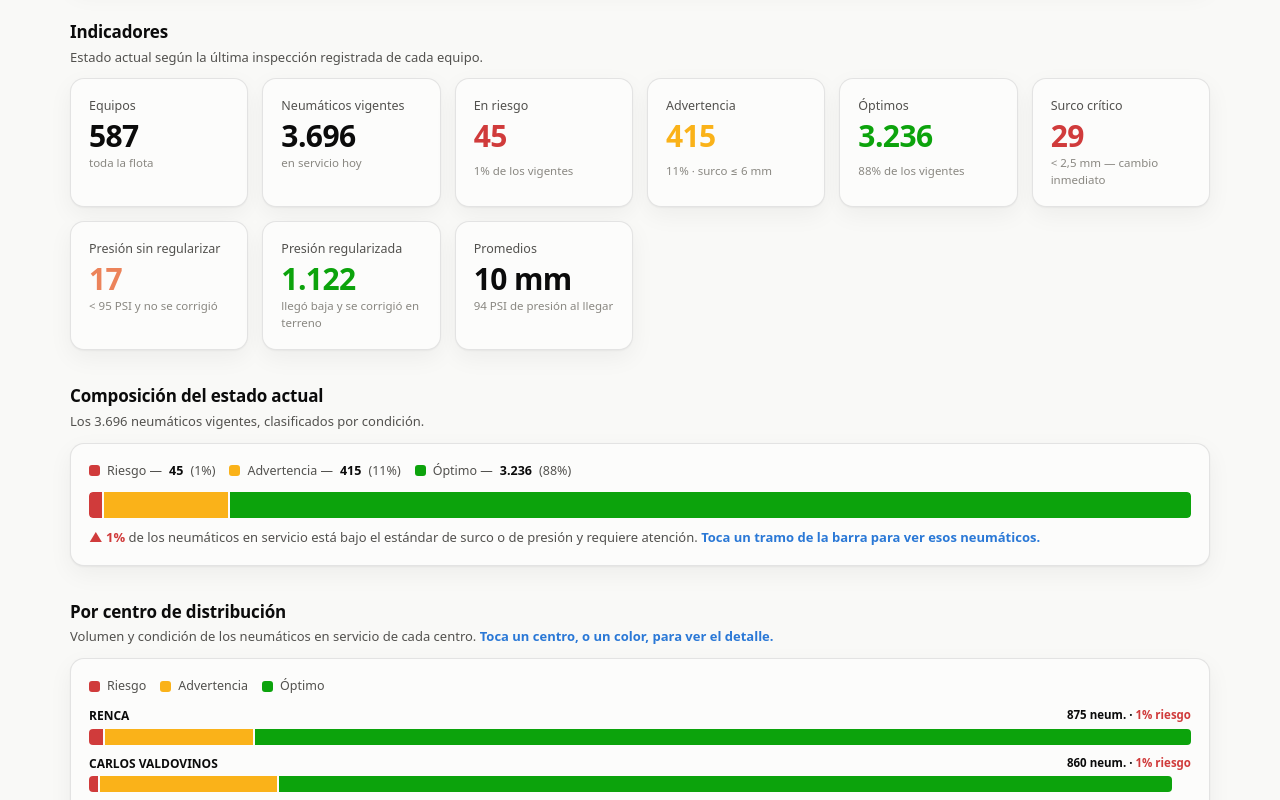
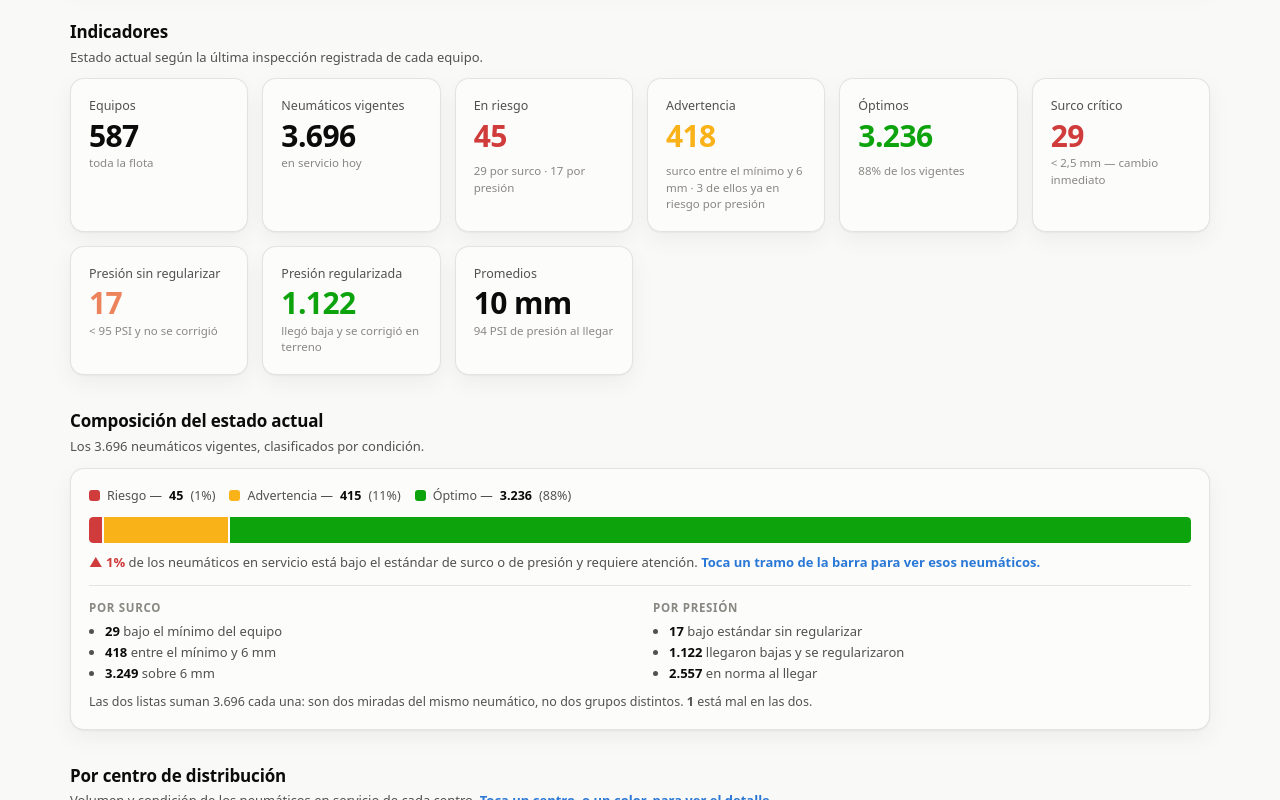
Before and after one commit to inspeccionneumatico-app/Inspeccion.neumatico, a React (Vite) app: page / in a window 1280 px wide. Shown: the part 500-1300 px from the top of the page. Built offline with nearby package versions, Linux system fonts and the light colour scheme.

Commit message:
Separa la alerta de surco de la de presion

```diff
--- a/src/App.jsx
+++ b/src/App.jsx
@@ -190,12 +190,14 @@ export default function App() {
                 onClick={() => abrir('Neumáticos vigentes', 'la última inspección de cada equipo')}
               />
               <Tile
-                label="En riesgo" value={fmt(a.riesgo)} hint={`${a.pctRiesgo}% de los vigentes`}
+                label="En riesgo" value={fmt(a.riesgo)}
+                hint={`${fmt(a.riesgoSurco + a.riesgoAmbos)} por surco · ${fmt(a.riesgoPresion + a.riesgoAmbos)} por presión`}
                 color="var(--critical)" pct={a.pctRiesgo}
                 onClick={() => abrirDonde('Neumáticos en riesgo', 'bajo el mínimo de surco, o presión baja sin regularizar', (f) => f.n === 'riesgo')}
               />
               <Tile
-                label="Advertencia" value={fmt(a.advertencia)} hint={`${a.pctAdv}% · surco ≤ 6 mm`}
+                label="Advertencia" value={fmt(a.advSurcoTotal)}
+                hint={`surco entre el mínimo y 6 mm${a.advSurcoTotal !== a.advertencia ? ` · ${fmt(a.advSurcoTotal - a.advertencia)} de ellos ya en riesgo por presión` : ''}`}
                 color="var(--warning)" pct={a.pctAdv}
                 onClick={() => abrirDonde('Neumáticos en advertencia', 'surco ≤ 6 mm, todavía sobre el mínimo', (f) => f.n === 'advertencia')}
               />
@@ -272,6 +274,36 @@ export default function App() {
                 <strong style={{ color: 'var(--critical)' }}>▲ {a.pctRiesgo}%</strong> de los neumáticos en
                 servicio está bajo el estándar de surco o de presión y requiere atención.
                 {' '}<span className="pista-clic">Toca un tramo de la barra para ver esos neumáticos.</span>
+              </p>
+
+              {/* El semáforo ordena por gravedad, así que un neumático con la
+                  presión mal tapa su propio aviso de surco. Acá van las dos
+                  dimensiones por separado, sin que una pise a la otra. */}
+              <div className="dos-ejes">
+                <div>
+                  <h4>Por surco</h4>
+                  <ul>
+                    <li><strong>{fmt(a.riesgoSurco + a.riesgoAmbos)}</strong> bajo el mínimo del equipo</li>
+                    <li><strong>{fmt(a.advSurcoTotal)}</strong> entre el mínimo y 6 mm</li>
+                    <li><strong>{fmt(a.vigentes - a.riesgoSurco - a.riesgoAmbos - a.advSurcoTotal)}</strong> sobre 6 mm</li>
+                  </ul>
+                </div>
+                <div>
+                  <h4>Por presión</h4>
+                  <ul>
+                    <li><strong>{fmt(a.riesgoPresion + a.riesgoAmbos)}</strong> bajo estándar sin regularizar</li>
+                    <li><strong>{fmt(a.presionRegularizada)}</strong> llegaron bajas y se regularizaron</li>
+                    <li><strong>{fmt(a.vigentes - a.riesgoPresion - a.riesgoAmbos - a.presionRegularizada)}</strong> en norma al llegar</li>
+                  </ul>
+                </div>
+              </div>
+              <p className="nota" style={{ marginTop: 8, marginBottom: 0 }}>
+                Las dos listas suman {fmt(a.vigentes)} cada una: son dos miradas del mismo
+                neumático, no dos grupos distintos.
+                {a.riesgoAmbos > 0 && (
+                  <> <strong>{fmt(a.riesgoAmbos)}</strong>{' '}
+                  {a.riesgoAmbos === 1 ? 'está' : 'están'} mal en las dos.</>
+                )}
               </p>
             </div>
           </section>
--- a/src/agregar.js
+++ b/src/agregar.js
@@ -63,6 +63,10 @@ export function agregar(filas) {
   const equiposSet = new Set()
   let riesgo = 0, advertencia = 0, bueno = 0
   let surcoCritico = 0, presionCritica = 0, presionRegularizada = 0
+  // El semáforo único ordena por gravedad (riesgo gana sobre advertencia), así
+  // que por sí solo esconde de qué dimensión viene el problema. Se cuentan las
+  // dos por separado para poder decirlo.
+  let riesgoSurco = 0, riesgoPresion = 0, riesgoAmbos = 0, advSurcoTotal = 0
   const surcos = [], presiones = []
   // Original vs recauchado, con su composición de estado.
   const porTipo = new Map()
@@ -72,6 +76,15 @@ export function agregar(filas) {
     if (f.n === 'riesgo') riesgo++
     else if (f.n === 'advertencia') advertencia++
     else bueno++
+    const malSurco = f.s < f.sm
+    const malPresion = f.r < f.rr - 5 && !f.reg
+    if (malSurco && malPresion) riesgoAmbos++
+    else if (malSurco) riesgoSurco++
+    else if (malPresion) riesgoPresion++
+    // Advertencia por surco de verdad: entre el mínimo y 6 mm, sin que la
+    // presión tenga nada que ver.
+    if (!malSurco && f.s <= 6) advSurcoTotal++
+
     if (f.s < 2.5) surcoCritico++
     // La presión solo queda pendiente si NO se reguló en la inspección.
     if (f.r < 95 && !f.reg) presionCritica++
@@ -140,6 +153,7 @@ export function agregar(filas) {
     surcoCritico,
     presionCritica,
     presionRegularizada,
+    riesgoSurco, riesgoPresion, riesgoAmbos, advSurcoTotal,
     porTipo: [...porTipo.values()]
       .map((t) => {
         const tot = t.riesgo + t.advertencia + t.bueno
--- a/src/index.css
+++ b/src/index.css
@@ -193,6 +193,19 @@ h2 {
 .tile .bar-mini > i { display: block; height: 100%; border-radius: 4px; }
 
 /* ----------------------------------------------------------- leyenda */
+/* Surco y presión, cada uno con su propio conteo. */
+.dos-ejes {
+  display: grid; gap: 14px 26px; grid-template-columns: repeat(auto-fit, minmax(240px, 1fr));
+  margin-top: 14px; padding-top: 14px; border-top: 1px solid var(--border);
+}
+.dos-ejes h4 {
+  margin: 0 0 5px; font-size: 11.5px; font-weight: 700;
+  letter-spacing: .06em; text-transform: uppercase; color: var(--ink-muted);
+}
+.dos-ejes ul { margin: 0; padding-left: 16px; font-size: 13px; color: var(--ink-2); }
+.dos-ejes li { margin-bottom: 2px; }
+.dos-ejes strong { color: var(--ink); font-variant-numeric: tabular-nums; }
+
 .legend { display: flex; flex-wrap: wrap; gap: 14px; margin: 0 0 12px; padding: 0; list-style: none; }
 .legend li { display: inline-flex; align-items: center; gap: 7px; font-size: 12.5px; color: var(--ink-2); }
 .swatch { width: 11px; height: 11px; border-radius: 3px; flex: none; }
```
Also changed, not shown: 6 other files (tests, documents, lock files or other folders).
